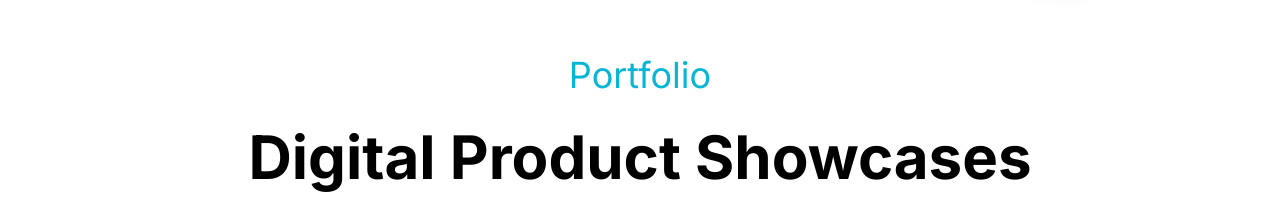
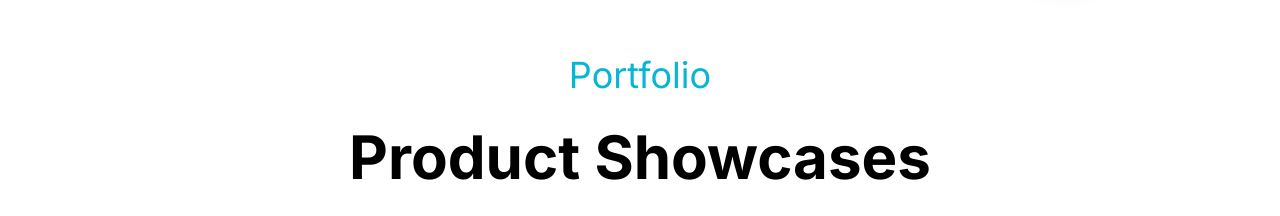
Before and after one commit to Abdulahadahmadi/codewithahad, a Next.js app: page / in a window 1280 px wide. Shown: the part 2960-3176 px from the top of the page. Built offline with nearby package versions, Linux system fonts and the light colour scheme.

Commit message:
remove the text

```diff
--- a/app/components/Portfolio.tsx
+++ b/app/components/Portfolio.tsx
@@ -28,7 +28,7 @@ const Portfolio = () => {
   return (
     <div className='w-full py-10'>
       <h1 className='text-xl md:text-2xl lg:text-4xl text-cyan-500 text-center'>Portfolio</h1>
-      <p className='text-2xl md:text-4xl lg:text-6xl text-center font-bold my-8'>Digital Product Showcases</p>
+      <p className='text-2xl md:text-4xl lg:text-6xl text-center font-bold my-8'>Product Showcases</p>
       <section className='flex flex-row justify-center gap-2 md:gap-4'>
         <button className='p-1 md:px-4 md:py-2 hover:text-white hover:bg-cyan-500 ring-1 text-xs md:text-base rounded mx-1'>All</button>
         <button className='p-1 md:px-4 md:py-2 hover:text-white hover:bg-cyan-500 ring-1 text-xs md:text-base rounded mx-1'>Landing Page</button>
--- a/app/projects/page.tsx
+++ b/app/projects/page.tsx
@@ -37,7 +37,7 @@ const page = () => {
           </Link>
       </div>
       <h1 className='text-xl md:text-2xl lg:text-4xl text-cyan-500 text-center'>Portfolio</h1>
-      <p className='text-2xl md:text-4xl lg:text-6xl text-center font-bold my-8'>Digital Product Showcases</p>
+      <p className='text-2xl md:text-4xl lg:text-6xl text-center font-bold my-8'>Product Showcases</p>
       <section className='flex flex-row justify-center gap-2 md:gap-4'>
         <button className='p-1 md:px-4 md:py-2 hover:text-white hover:bg-cyan-500 ring-1 text-xs md:text-base rounded mx-1'>All</button>
         <button className='p-1 md:px-4 md:py-2 hover:text-white hover:bg-cyan-500 ring-1 text-xs md:text-base rounded mx-1'>Landing Page</button>
```
